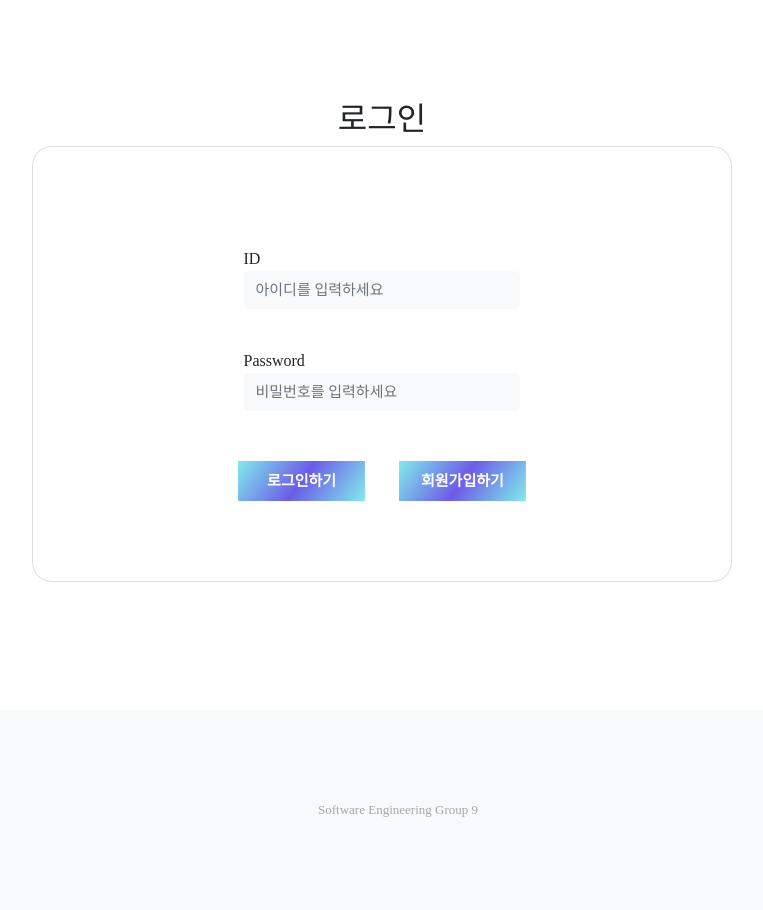
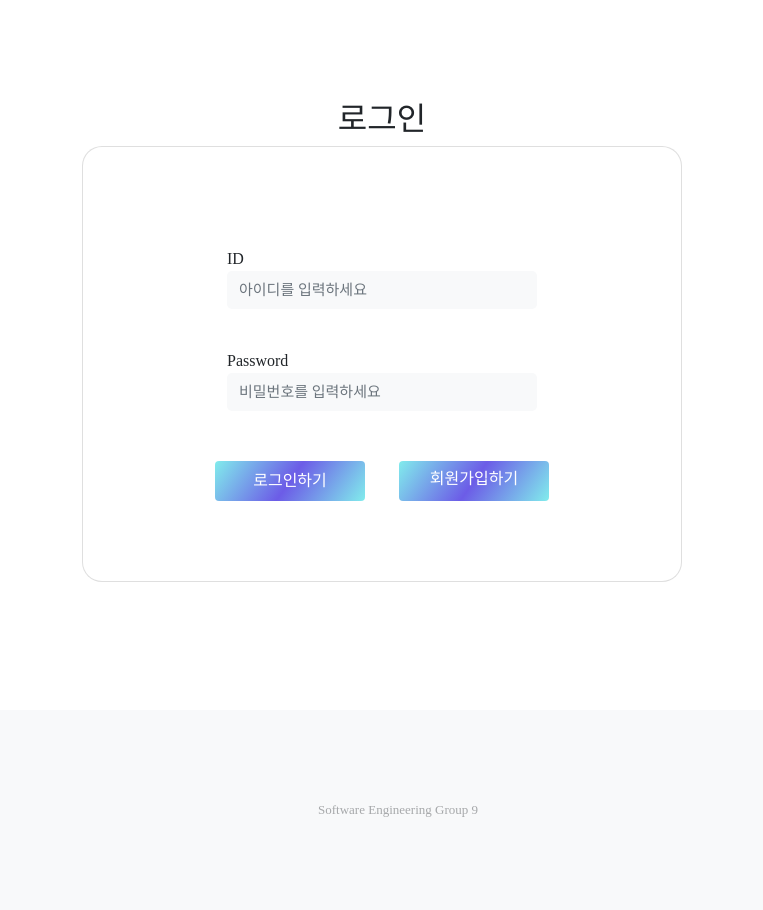
Before and after one commit to jiuk96/Lib_Recommend, a Flask app: page /login in a window 1280 px wide. Shown: the part 56-966 px from the top of the page, without its empty margins (258-1021 px from the left). Run offline with Flask 2, Linux system fonts and the light colour scheme; some libraries are stand-ins or nearby versions; some web fonts are replaced.

Commit message:
로그인 수정

```diff
--- a/templates/login.html
+++ b/templates/login.html
@@ -28,7 +28,8 @@ main{
 }
 
 .card {
-  width : 100%;
+  width : 600px;
+  margin: auto;
   border-radius: 20px;
   display: flex;
   align-items: center;
@@ -36,18 +37,18 @@ main{
 }
 
 .card-body {
-  width : 50%;
+  width : 500px;
   background: white;
   border-radius: 20px;
-  display: flex;
   justify-content: center;
-  flex-direction: column;
   padding-top:80px;
   padding-bottom: 80px;
 }
 
 .mb-3_row {
+  margin:auto;
   padding: 20px;
+  width: 350px;
 }
 
 .form-control {
@@ -64,42 +65,23 @@ main{
   width : 100%;
 }
 
-.btn-primary1 {
-  margin-bottom: 0px;
-  margin-right : 30px;
-  width:40%;
+#bt{
+  margin-top:30px;
+  text-align: center;
+}
+#bt button{
+  margin-right: 30px;
+  background: linear-gradient(125deg,#81ecec,#6c5ce7,#81ecec);
+  border:none;
+  width:150px;
   height:40px;
+}
+#bt a{
   background: linear-gradient(125deg,#81ecec,#6c5ce7,#81ecec);
-  background-position: center;
-  background-size: 100%;
-  color:white;
-  font-weight: bold;
-  font-size:15px;
   border:none;
-  cursor:pointer;
-  display:inline;
+  width:150px;
+  height:40px;
 }
-
-.btn-primary2 {
-  margin-bottom: 0px;
-  width:40%;
-  height:40px;
-  background: linear-gradient(125deg,#81ecec,#6c5ce7,#81ecec);
-  background-position: center;
-  background-size: 100%;
-  color:white;
-  font-weight: bold;
-  font-size:15px;
-  border:none;
-  cursor:pointer;
-  display:inline;
-}
-
-#bt {
-  margin-top: 30px;
-  text-align : center;
-}
-
 
 
 </style>
@@ -150,8 +132,8 @@ main{
             </div>
         </div>
         <div id = "bt">
-          <button class="btn-primary1" onclick=login()>로그인하기</button>
-          <button class="btn-primary2"  href="/join" >회원가입하기</button>
+          <button class="btn btn-primary" onclick=login()>로그인하기</button>
+          <a class="btn btn-primary"  href="/join" >회원가입하기</a>
         </div>
     </div>
 </div>
```
